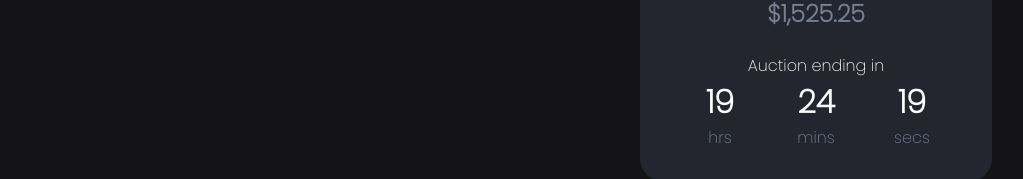
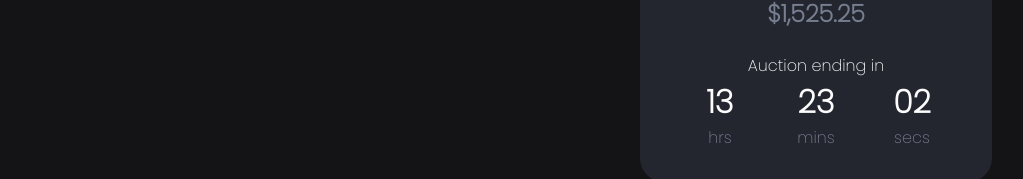
Before and after one commit to sjcrippa/nfpaisanos_challenge, a Next.js app: page / in a window 1280 px wide. Shown: the part 626-805 px from the top of the page, without its empty margins (128-1151 px from the left). Built offline with nearby package versions, Linux system fonts and the light colour scheme.

Commit message:
adding convertTime function

```diff
--- a/public/popular-aunctions.json
+++ b/public/popular-aunctions.json
@@ -10,7 +10,7 @@
         "stock": 1,
         "likes": 2,
         "createdAt": "2022-06-05T11:42:33.000Z",
-        "endsAt": "2022-08-06T11:42:33.000Z",
+        "endsAt": "2022-08-06T13:23:02.000Z",
         "media": {
             "id": 4,
             "image": "https://res.cloudinary.com/dvmll0ruo/image/upload/c_scale,w_1000/v1657121559/NFPAISANOS/img_125_mrxfbh.png",
@@ -44,7 +44,7 @@
         "stock": 3,
         "likes": 10,
         "createdAt": "2022-06-06T11:42:33.000Z",
-        "endsAt": "2022-08-06T11:42:33.000Z",
+        "endsAt": "2022-08-06T08:14:46.000Z",
         "media": {
             "id": 5,
             "image": "https://res.cloudinary.com/dvmll0ruo/image/upload/c_scale,w_1000/v1657121554/NFPAISANOS/img_131_d7wmyk.png",
@@ -78,7 +78,7 @@
         "stock": 5,
         "likes": 10,
         "createdAt": "2022-06-07T11:42:33.000Z",
-        "endsAt": "2022-08-06T11:42:33.000Z",
+        "endsAt": "2022-08-06T16:25:07.000Z",
         "media": {
             "id": 6,
             "image": "https://res.cloudinary.com/dvmll0ruo/image/upload/c_scale,w_1000/v1657121551/NFPAISANOS/img_126_ae6zew.png",
--- a/src/components/aunction/Aunction.tsx
+++ b/src/components/aunction/Aunction.tsx
@@ -39,7 +39,7 @@ const Aunction = () => {
         ))} */}
         <Image className='rounded-2xl' src={currentItem.media.image} alt='logo' width={683} height={1024} />
 
-        <AunctionSlider onNextClick={onNextClick} onPrevClick={onPrevClick} currentItem={currentItem}/>
+        <AunctionSlider onNextClick={onNextClick} onPrevClick={onPrevClick} currentItem={currentItem} />
 
       </main>
     </>
--- a/src/components/aunction/AunctionSlider.tsx
+++ b/src/components/aunction/AunctionSlider.tsx
@@ -2,11 +2,13 @@
 
 import Image from 'next/image'
 import { FaArrowLeft, FaArrowRight } from 'react-icons/fa'
+import { useEffect, useState } from 'react';
 
 import { NftsTypes } from '@/types';
 import useCurrencyFetch from '../../hooks/useCurrencyFetch';
 import convertETHtoUSD from '../../utility/convertEthToUsd';
-
+import { convertTimestampToTime, TimeConversionResult } from '@/utility/convertTime';
+import timeData from '../../../public/popular-aunctions.json'
 
 interface ChildComponentProps {
   onNextClick: () => void;
@@ -15,12 +17,22 @@ interface ChildComponentProps {
 }
 
 const AunctionSlider: React.FC<ChildComponentProps> = ({ onNextClick, onPrevClick, currentItem }) => {
-
   const { currencyData, loading } = useCurrencyFetch('/eth-usd.json');
 
   const ethValue = currentItem.instantPrice;
 
   const usdEquivalent = convertETHtoUSD(ethValue);
+
+  const [timeData, setTimeData] = useState<TimeConversionResult | null>(null);
+
+  useEffect(() => {
+    // Simulación de carga de datos desde una API o JSON
+    const jsonData = { endsAt: currentItem.endsAt }; // Reemplaza con tus datos reales
+
+    const { endsAt } = jsonData;
+    const convertedTime = convertTimestampToTime(endsAt);
+    setTimeData(convertedTime);
+  }, [currentItem]);
 
   return (
     <>
@@ -37,7 +49,7 @@ const AunctionSlider: React.FC<ChildComponentProps> = ({ onNextClick, onPrevClic
             </section>
             <section className='flex h-10 items-center'>
               {/* <Image src='' alt='user' height={20} width={20} /> */}
-              <div className='p-2 bg-primary4 rounded-full '>
+              <div className='p-2 bg-primary4 rounded-full'>
                 <div className='w-6 h-6 border-2 border-light rounded-md'></div>
               </div>
               <div className='flex flex-col ml-2'>
@@ -60,9 +72,9 @@ const AunctionSlider: React.FC<ChildComponentProps> = ({ onNextClick, onPrevClic
                 <div className='mt-6 text-center'>
                   <h2 className='font-medium'>Auction ending in</h2>
                   <div className='grid grid-cols-3 text-[32px] font-bold'>
-                    <span>19</span>
-                    <span>24</span>
-                    <span>19</span>
+                    <span>{timeData?.hours}</span>
+                    <span>{timeData?.minutes}</span>
+                    <span>{timeData?.seconds}</span>
                   </div>
                   <div className='grid grid-cols-3 text-neutral4 font-medium'>
                     <span>hrs</span>
--- a/src/utility/convertTime.ts
+++ b/src/utility/convertTime.ts
@@ -1,14 +1,22 @@
-const convertTimestampToTime = (data: any) => {
-  const { endsAt } = data;
-  const date = new Date(endsAt);
-  const hours = date.getHours();
-  const minutes = date.getMinutes();
-  const seconds = date.getSeconds();
+// conversion.ts
 
-  // Formatea los valores para asegurarte de que siempre tengan dos dígitos
-  const formattedHours = hours.toString().padStart(2, '0');
-  const formattedMinutes = minutes.toString().padStart(2, '0');
-  const formattedSeconds = seconds.toString().padStart(2, '0');
+// Definir una interfaz para el resultado de la conversión
+export interface TimeConversionResult {
+  hours: string;
+  minutes: string;
+  seconds: string;
+}
 
-  return `${formattedHours}:${formattedMinutes}:${formattedSeconds}`;
-};
+// Función para convertir un timestamp a horas, minutos y segundos
+export function convertTimestampToTime(timestamp: string): TimeConversionResult {
+  const date = new Date(timestamp);
+  const hours = date.getHours().toString().padStart(2, '0');
+  const minutes = date.getMinutes().toString().padStart(2, '0');
+  const seconds = date.getSeconds().toString().padStart(2, '0');
+
+  return {
+    hours,
+    minutes,
+    seconds,
+  };
+}
```
